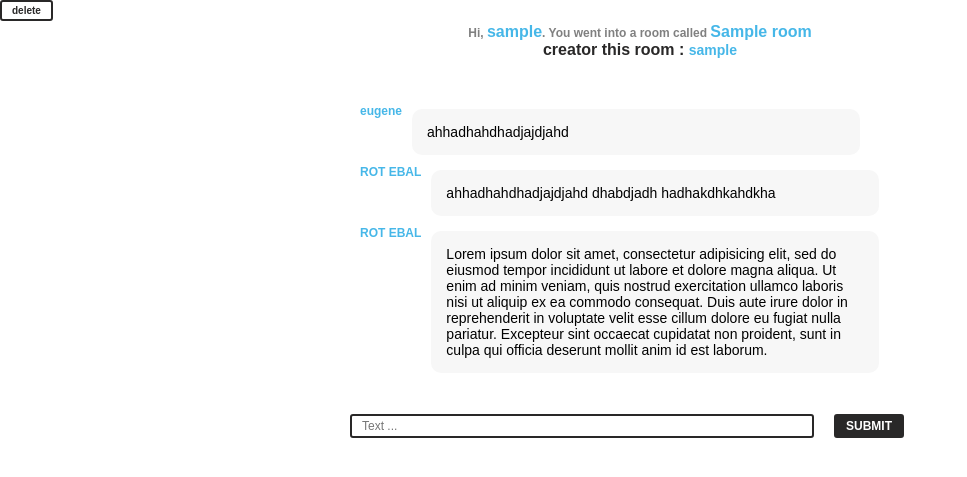
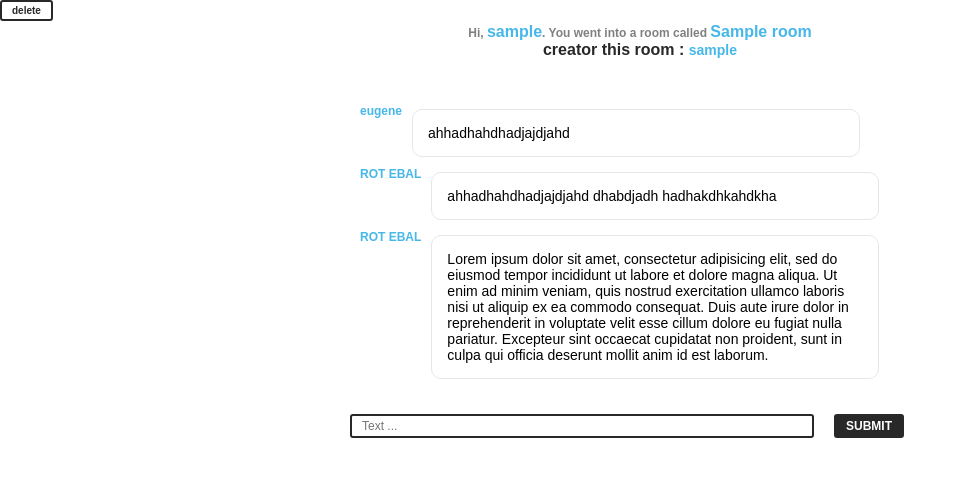
Before and after one commit to YauheniRusinchuk/an-chat, a Django app: a page that uses src/apps/templates/base.html in a window 1280 px wide. Shown: the top 477 px of the page, without its empty margins (0-967 px from the left). Run offline with Django 3.2, Linux system fonts and the light colour scheme; a user stored in the database is signed in; tables that the repository leaves empty hold one stand-in row (values such as "Sample post"); some libraries are stand-ins or nearby versions; some web fonts are replaced.

Commit message:
add new style

```diff
--- a/src/apps/static/css/style.css
+++ b/src/apps/static/css/style.css
@@ -399,9 +399,10 @@ input {
     width: 80%;
     padding: 15px;
     margin: 5px 10px 0;
-    background-color: #f7f7f7;
+    /* background-color: #f7f7f7; */
     border-radius: 10px;
     font-size: 14px;
+    border: 1px solid #e6e6e6;
 }
 
 
```
